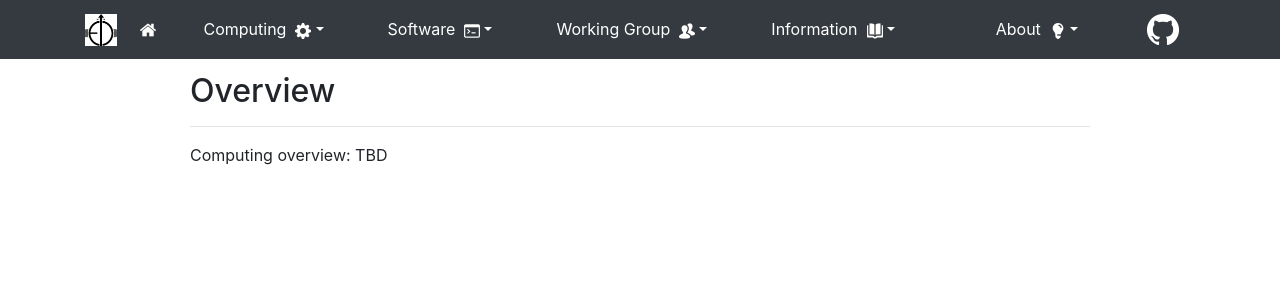
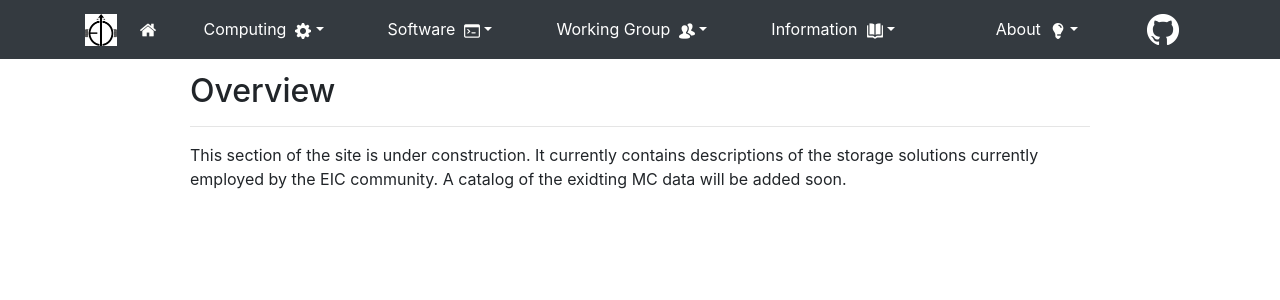
Before and after one commit to kkauder/eic.github.io, a Jekyll site: the page built from _computing/overview.md, in a window 1280 px wide. Shown: the top 300 px of the page. Built offline with Jekyll 4.4.1, drawn with Linux system fonts in a browser that asks for light colours; nearby versions of some CDN libraries.

Commit message:
Added the site build timestamp, and stubbed out the MC data catalog page

```diff
--- a/_computing/overview.md
+++ b/_computing/overview.md
@@ -7,4 +7,6 @@ level: 0
 
 {% include layouts/title.md %}
 
-Computing overview: TBD
+This section of the site is under construction. It currently contains
+descriptions of the storage solutions currently employed by the EIC community.
+A catalog of the exidting MC data will be added soon.
--- a/_layouts/home.html
+++ b/_layouts/home.html
@@ -26,4 +26,8 @@ layout: default
     {% if site.display_news %}
     {% include news/homenews.md %}
     {% endif %}
+<hr/>
+<p style="text-align:right;">
+  <em>Site built at {{ site.time }}</em>
+</p>
   </div> <!-- class row -->
```
Also changed, not shown: _computing/catalog.md (added, +13 -0 lines), _data/menus.yml (+10 -1 lines).
